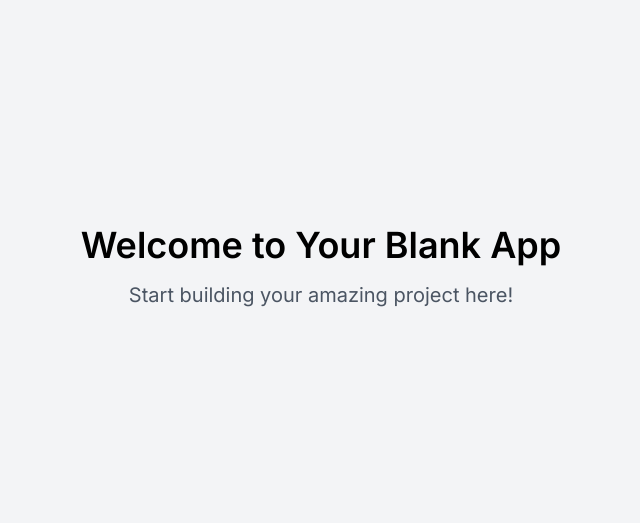
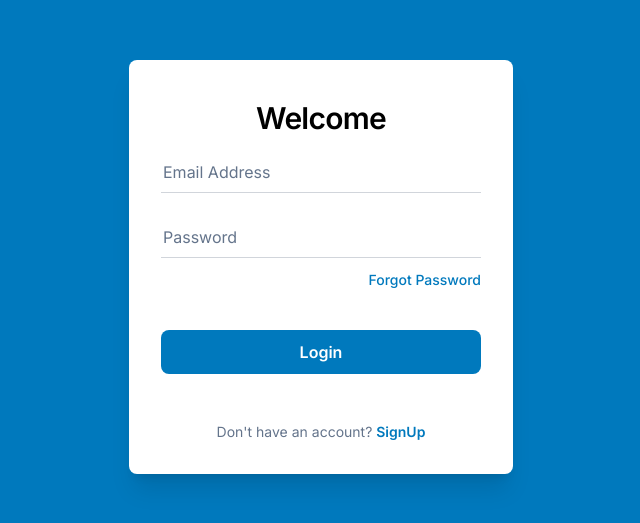
Before and after one commit to SadiqNaizam/mlo-a774-38dc, a React (Vite) app: page / in a window 1280 px wide. Shown: the part 133-656 px from the top of the page, without its empty margins (319-959 px from the left). Built offline with nearby package versions, Linux system fonts and the light colour scheme.

Commit message:
Files generated: Index.tsx

```diff
--- a/src/pages/Index.tsx
+++ b/src/pages/Index.tsx
@@ -1,14 +1,23 @@
-// Update this page (the content is just a fallback if you fail to update the page)
+import React from 'react';
+import MainAppLayout from '@/components/layout/MainAppLayout';
+import LoginCard from '@/components/Login/LoginCard';
 
-const Index = () => {
+/**
+ * LoginPage serves as the main entry point for the application's login screen.
+ * It utilizes the MainAppLayout to provide a centered, full-screen container
+ * and renders the LoginCard component, which encapsulates all login-related
+ * UI and functionality.
+ *
+ * This page corresponds to the "Login Screen" target page.
+ *
+ * @returns {JSX.Element} The rendered login page component.
+ */
+const LoginPage: React.FC = () => {
   return (
-    <div className="min-h-screen flex items-center justify-center bg-gray-100">
-      <div className="text-center">
-        <h1 className="text-4xl font-bold mb-4">Welcome to Your Blank App</h1>
-        <p className="text-xl text-gray-600">Start building your amazing project here!</p>
-      </div>
-    </div>
+    <MainAppLayout>
+      <LoginCard />
+    </MainAppLayout>
   );
 };
 
-export default Index;
+export default LoginPage;
```
